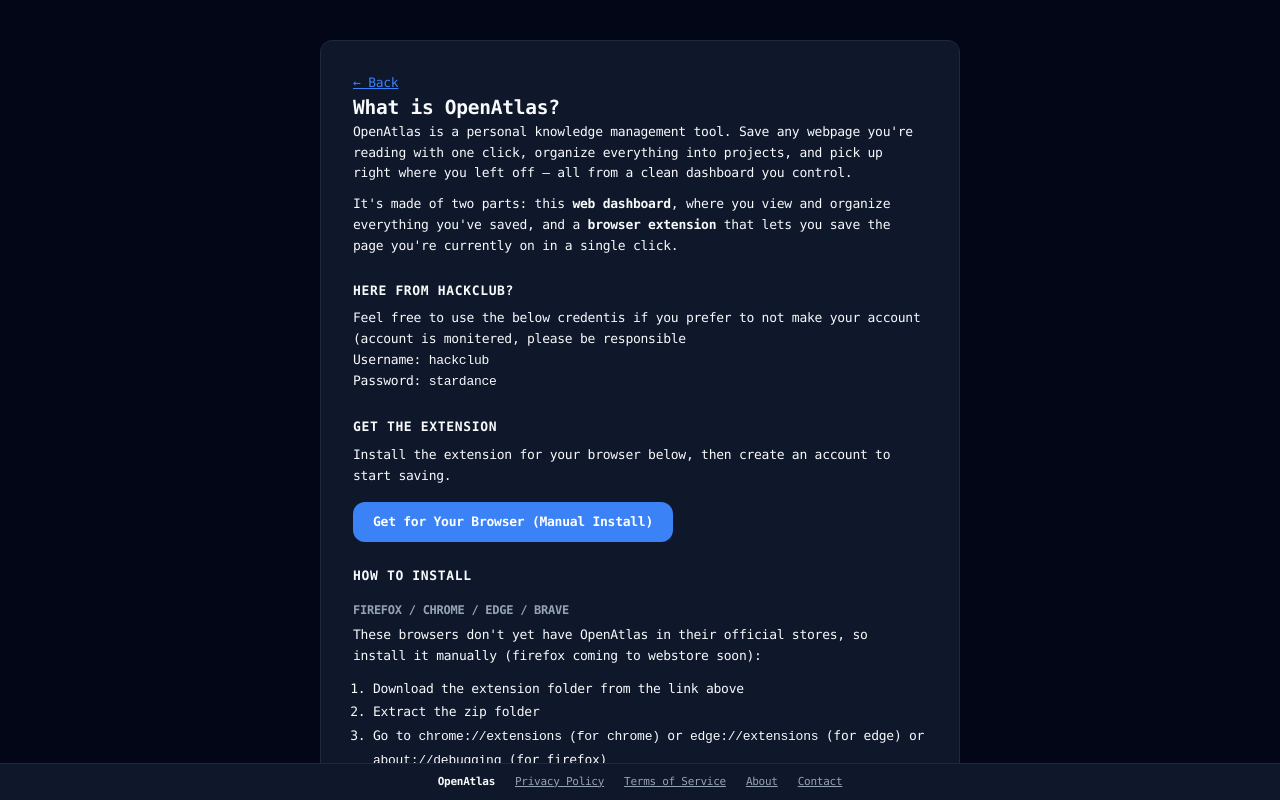
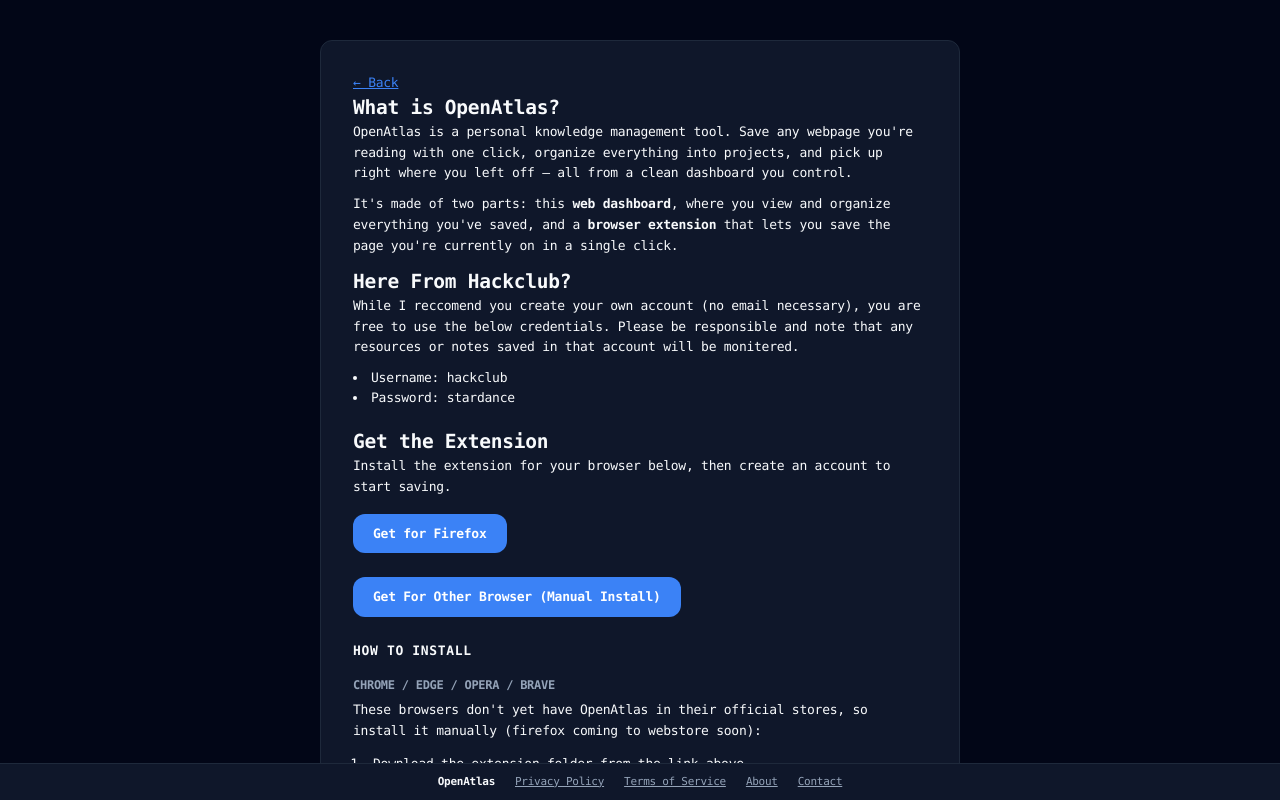
Before and after one commit to Jack-Jacobson/OpenAtlas, a React (Vite) app in the folder frontend/: page /about in a window 1280 px wide. Built offline with nearby package versions, Linux system fonts and the light colour scheme; no server answers.

Commit message:
Add link to firefox extension download

```diff
--- a/frontend/src/views/About.jsx
+++ b/frontend/src/views/About.jsx
@@ -18,15 +18,26 @@
                     lets you save the page you're currently on in a single click.
                 </p>
 
-                <h3>Here From Hackclub?</h3>
-                <p>
-                    Feel free to use the below credentis if you prefer to not make your account (account is monitered, please be responsible
-                    <br /> Username: <code>hackclub</code>
-                    <br /> Password: <code>stardance</code>
-                </p>
+                <h2>Here From Hackclub?</h2>
+                <p>While I reccomend you create your own account (no email necessary), you are free to use the below credentials. Please be responsible and note that any resources or notes saved in that account will be monitered.</p>
 
-                <h3>Get the Extension</h3>
+                <li>Username: hackclub</li>
+                <li>Password: stardance</li>
+
+                <br></br>
+                <h2>Get the Extension</h2>
                 <p>Install the extension for your browser below, then create an account to start saving.</p>
+
+                <div className="extension-download-row">
+                    <a
+                        href="https://addons.mozilla.org/en-US/firefox/addon/openatlas-collector/"
+                        target="_blank"
+                        rel="noreferrer"
+                        className="auth-action download-btn"
+                    >
+                        Get for Firefox
+                    </a>
+                </div>
 
                 <div className="extension-download-row">
                     <a
@@ -35,14 +46,14 @@
                         rel="noreferrer"
                         className="auth-action download-btn"
                     >
-                        Get for Your Browser (Manual Install)
+                        Get For Other Browser (Manual Install)
                     </a>
                 </div>
 
                 <h3>How to Install</h3>
 
 
-                <h4>Firefox / Chrome / Edge / Brave</h4>
+                <h4> Chrome / Edge / Opera / Brave</h4>
                 <p>These browsers don't yet have OpenAtlas in their official stores, so install it manually (firefox coming to webstore soon):</p>
                 <ol>
                     <li>Download the extension folder from the link above</li>
```
